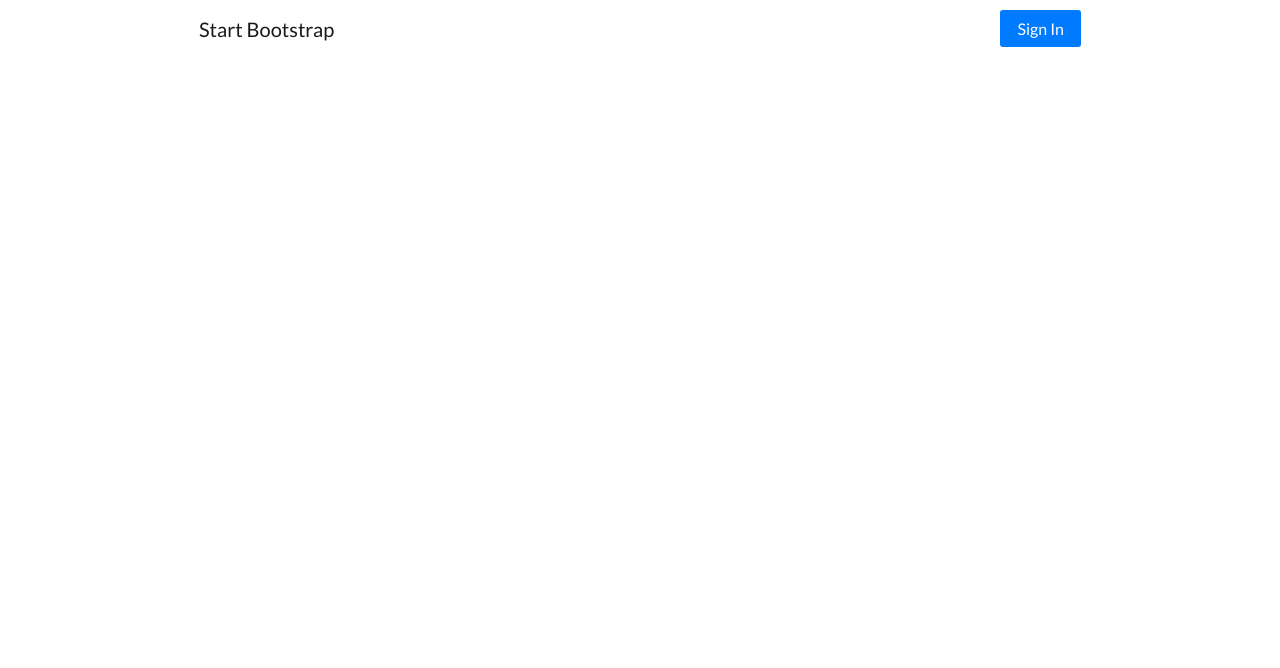
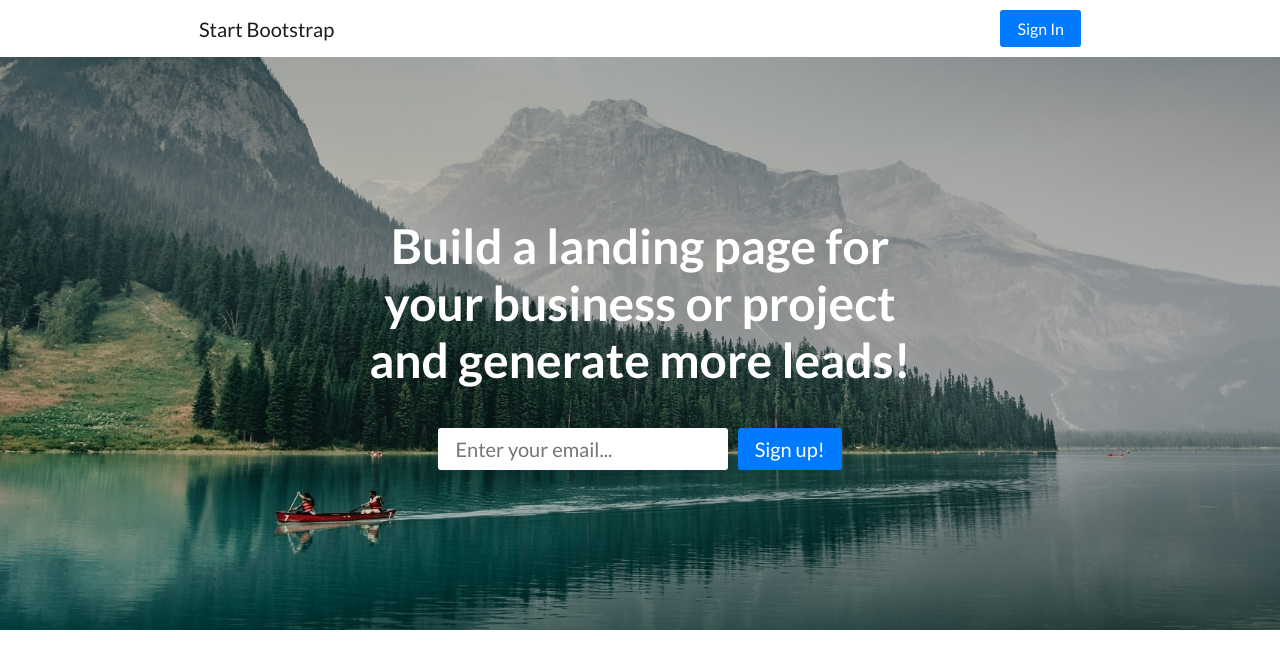
Before and after one commit to Claytonhart/themes, a React (Create React App) app in the folder 1theme/: page / in a window 1280 px wide. Shown: the top 668 px of the page. Built offline with nearby package versions, Linux system fonts and the light colour scheme.

Commit message:
masthead component and styling

```diff
--- a/1theme/src/App.js
+++ b/1theme/src/App.js
@@ -1,10 +1,12 @@
 import React from "react";
 import Navbar from "./components/Navbar";
+import Masthead from "./components/Masthead";
 
 function App() {
   return (
     <div className="App">
       <Navbar />
+      <Masthead />
     </div>
   );
 }
--- /dev/null
+++ b/1theme/src/components/Masthead.js
@@ -0,0 +1,35 @@
+import React from "react";
+import { useInput } from "../hooks/input-hook";
+
+const Masthead = () => {
+  const { value, valueHandler, clearInput } = useInput("");
+  // const [email, setEmail] = useState("");
+
+  const handleSubmit = e => {
+    e.preventDefault();
+    console.log(value);
+    clearInput();
+  };
+
+  return (
+    <section className="masthead">
+      <div className="masthead__container container">
+        <h2 className="masthead__header">
+          Build a landing page for your business or project and generate more
+          leads!
+        </h2>
+        <form className="masthead-input" onSubmit={handleSubmit}>
+          <input
+            type="email"
+            {...valueHandler}
+            className="masthead-input__email"
+            placeholder="Enter your email..."
+          />
+          <button className="btn masthead-input__button">Sign up!</button>
+        </form>
+      </div>
+    </section>
+  );
+};
+
+export default Masthead;
--- /dev/null
+++ b/1theme/src/hooks/input-hook.js
@@ -0,0 +1,18 @@
+import { useState } from "react";
+
+// Each input needs to set it's own value, setValue, & valueHandler
+export const useInput = initialValue => {
+  const [value, setValue] = useState(initialValue);
+
+  return {
+    value,
+    setValue,
+    clearInput: () => setValue(""),
+    valueHandler: {
+      value,
+      onChange: event => {
+        setValue(event.target.value);
+      }
+    }
+  };
+};
--- a/1theme/src/index.scss
+++ b/1theme/src/index.scss
@@ -5,3 +5,4 @@
 
 // COMPONENTS
 @import "styles/components/navbar";
+@import "styles/components/masthead";
--- a/1theme/src/styles/_base.scss
+++ b/1theme/src/styles/_base.scss
@@ -54,4 +54,9 @@ ul {
   border-radius: 3px;
   border: 1px solid transparent;
   transition: all 0.2s;
+  cursor: pointer;
 }
+
+input {
+  font-family: inherit;
+}
--- /dev/null
+++ b/1theme/src/styles/components/_masthead.scss
@@ -0,0 +1,42 @@
+.masthead {
+  background-image: url(../../images/main-banner-cropped.jpg);
+  background-size: cover;
+  background-repeat: no-repeat;
+  background-position: center;
+  padding-top: 16rem;
+  padding-bottom: 16rem;
+
+  &__container {
+    margin: 0 auto;
+    display: flex;
+    flex-direction: column;
+    justify-content: space-between;
+    align-items: center;
+    width: 45%;
+    text-align: center;
+  }
+
+  &__header {
+    color: #fff;
+    font-size: 4.8rem;
+  }
+}
+
+.masthead-input {
+  margin-top: 4rem;
+  display: flex;
+  width: 70%;
+
+  &__email {
+    padding: 0.8rem 1.6rem;
+    font-size: 2rem;
+    border-radius: 3px;
+    border: 1px solid transparent;
+    margin-right: 1rem;
+    flex: 1;
+  }
+
+  &__button {
+    font-size: 2rem;
+  }
+}
--- a/1theme/src/styles/components/_navbar.scss
+++ b/1theme/src/styles/components/_navbar.scss
@@ -1,7 +1,5 @@
 .navbar {
   padding: 1rem;
-  position: fixed;
-  top: 0;
   width: 100%;
 
   &__title {
```
